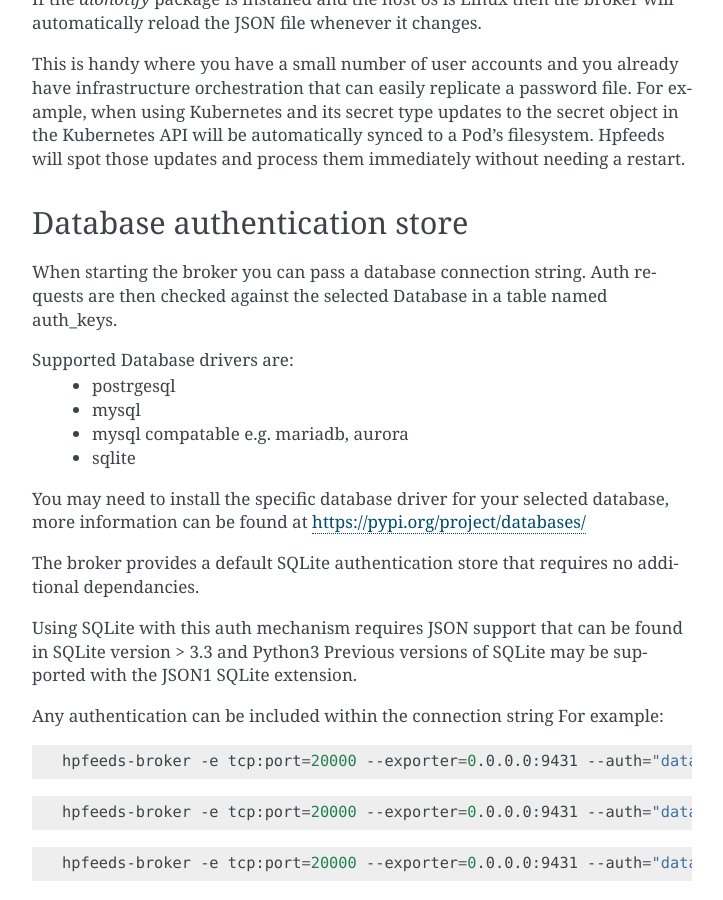
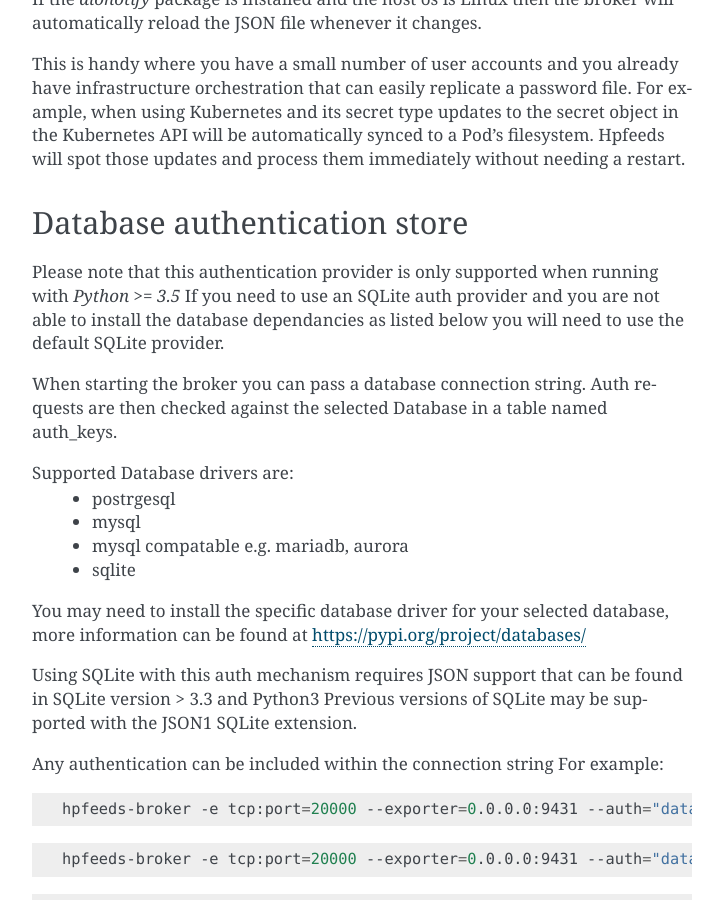
Before and after one commit to hpfeeds/hpfeeds, a Sphinx documentation site: the page built from docs/broker.rst, in a window 1280 px wide and 900 px high, scrolled down 1759 px. Shown: the whole window, without its empty margins (388-1111 px from the left). Built offline with Sphinx 7.4.7, drawn with Linux system fonts in a browser that asks for light colours.

Commit message:
add python3 requirements to docs

```diff
--- a/docs/broker.rst
+++ b/docs/broker.rst
@@ -91,6 +91,10 @@ restart.
 Database authentication store
 --------------------------
 
+Please note that this authentication provider is only supported when running with `Python >= 3.5`
+If you need to use an SQLite auth provider and you are not able to install the database dependancies as listed below
+you will need to use the default SQLite provider.
+
 When starting the broker you can pass a database connection string. Auth requests are then checked against
 the selected Database in a table named auth_keys.
 
@@ -109,7 +113,6 @@ found at https://pypi.org/project/databases/
   $ pip install databases[mysql]
   $ pip install databases[sqlite]
 
-The broker provides a default SQLite authentication store that requires no additional dependancies.
 
 Using SQLite with this auth mechanism requires JSON support that can be found in SQLite version > 3.3 and Python3
 Previous versions of SQLite may be supported with the JSON1 SQLite extension.
```
